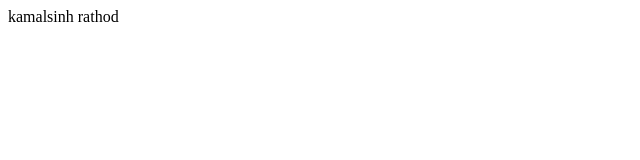
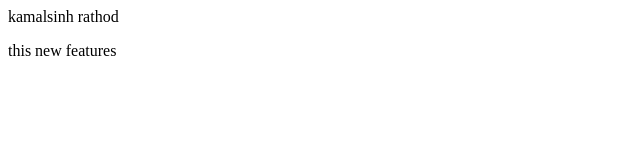
Before and after one commit to KAMALr80/localrepo, a plain HTML site: page index.html in a window 1280 px wide. Shown: the full height of the page, 0-640 px from the left. Drawn offline with Linux system fonts and the light colour scheme.

Commit message:
new line

```diff
--- a/index.html
+++ b/index.html
@@ -1 +1,2 @@
 <p>kamalsinh  rathod </p>
+<p> this new features </p>
```
